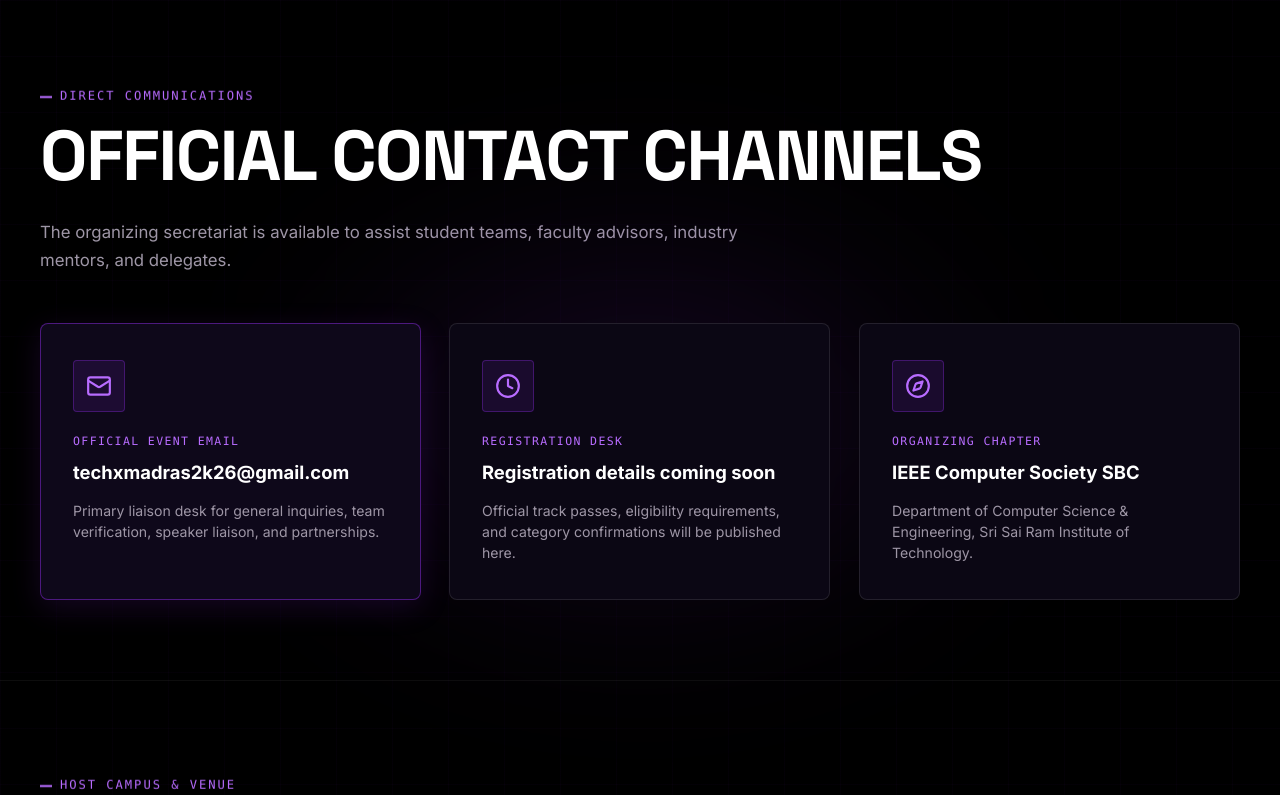
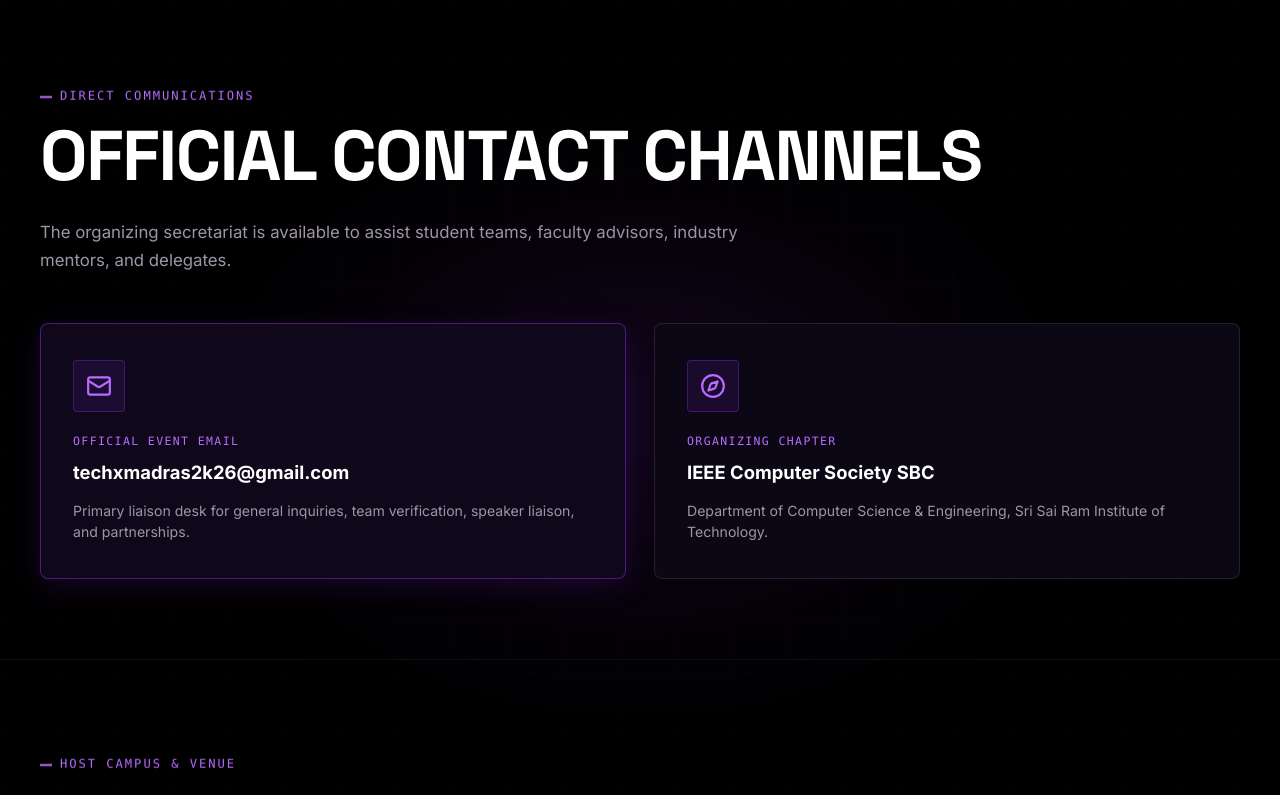
Before and after one commit to balax-24/TechX-26-Main-Web, a React (Vite) app: page /contact in a window 1280 px wide. Shown: the part 504-1299 px from the top of the page. Built offline with nearby package versions, Linux system fonts and the light colour scheme.

Commit message:
fix: remove outdated registration desk notice

```diff
--- a/src/pages/Contact.jsx
+++ b/src/pages/Contact.jsx
@@ -1,5 +1,5 @@
 import React, { useState } from 'react';
-import { Mail, MapPin, Calendar, Send, CheckCircle2, MessageSquare, Clock, ArrowRight, Compass, Navigation } from 'lucide-react';
+import { Mail, MapPin, Calendar, Send, CheckCircle2, MessageSquare, ArrowRight, Compass, Navigation } from 'lucide-react';
 import TechAtmosphere from '../components/TechAtmosphere';
 import Reveal from '../components/Reveal';
 import { eventMeta } from '../data/contacts';
@@ -112,19 +112,6 @@
               </div>
             </div>
 
-            {/* Registration Desk Status */}
-            <div className="channel-card reveal-card">
-              <div className="channel-icon-wrap">
-                <Clock size={26} color="var(--purple-light)" />
-              </div>
-              <div className="channel-info">
-                <span className="channel-label">REGISTRATION DESK</span>
-                <strong className="channel-strong">Registration details coming soon</strong>
-                <p className="channel-note">
-                  Official track passes, eligibility requirements, and category confirmations will be published here.
-                </p>
-              </div>
-            </div>
 
             {/* Host Institution */}
             <div className="channel-card reveal-card">
@@ -482,10 +469,10 @@
         }
         .official-channel-grid {
           display: grid;
-          grid-template-columns: repeat(3, 1fr);
+          grid-template-columns: repeat(2, 1fr);
           gap: 1.75rem;
         }
-        @media (max-width: 990px) {
+        @media (max-width: 768px) {
           .official-channel-grid {
             grid-template-columns: 1fr;
           }
```
